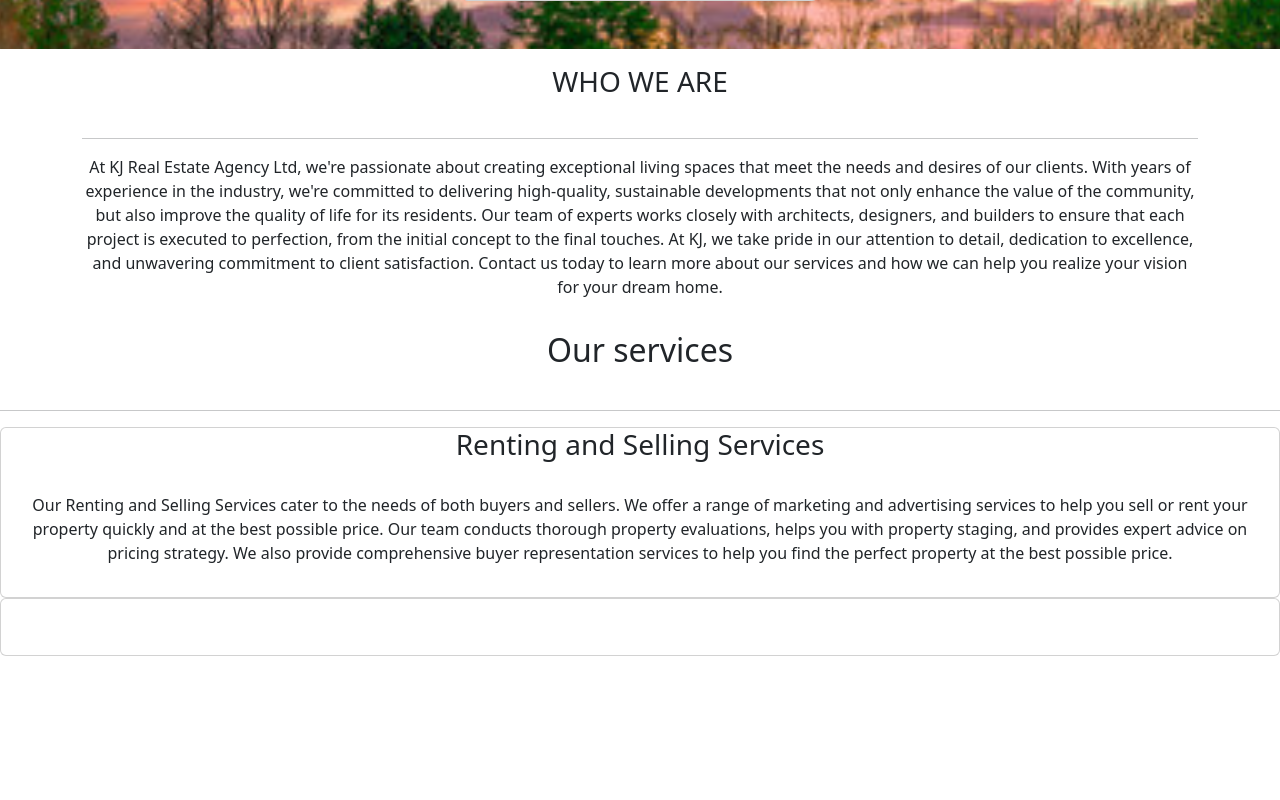
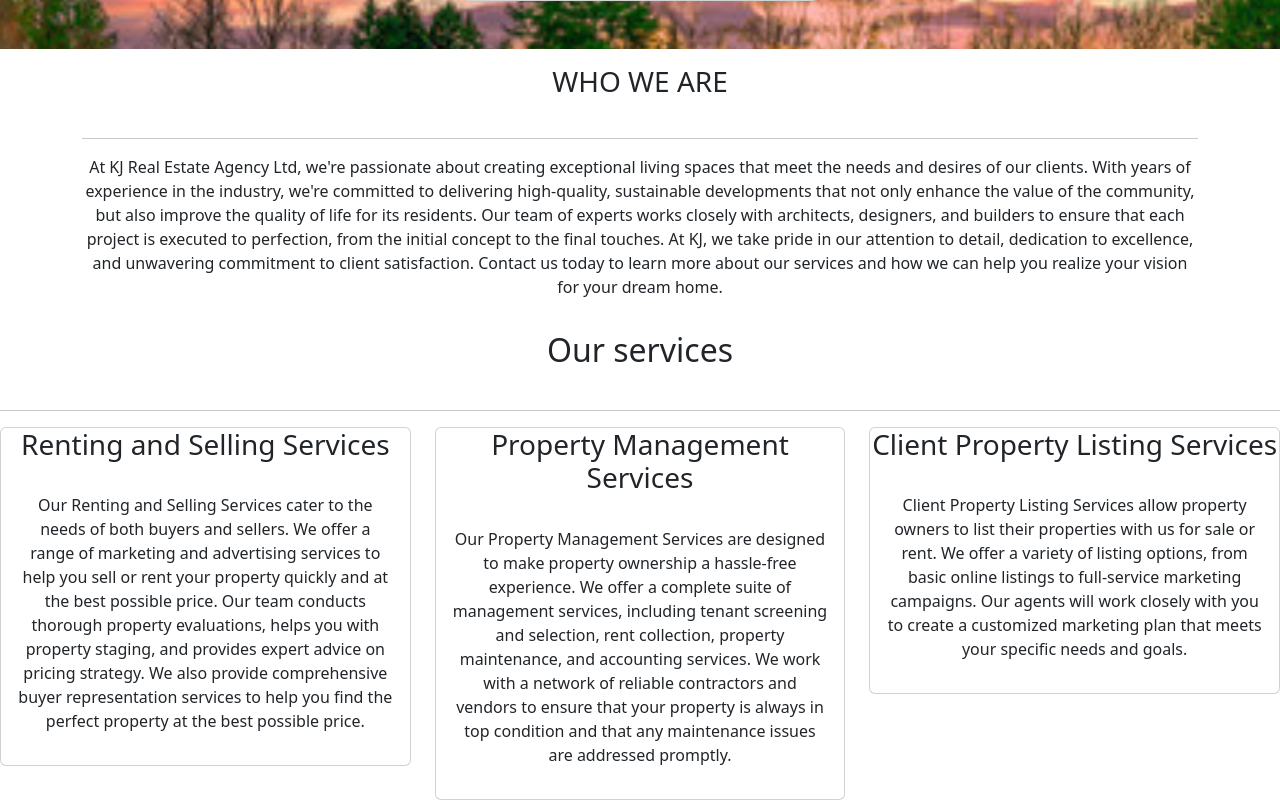
Before and after one commit to Kobby-Jones/react-deployment-with-k8s-ArgoCD, a React (Create React App) app: page / in a window 1280 px wide. Shown: the part 3454-4254 px from the top of the page. Before the commit the page ends 4110 px from the top, so only its background shows below. Built offline with nearby package versions, Linux system fonts and the light colour scheme.

Commit message:
Render ServiceRow

```diff
--- a/src/components/Services.jsx
+++ b/src/components/Services.jsx
@@ -1,7 +1,5 @@
 import React from 'react';
-import TestimonialCard from './TestimonialCard';
-import ServicesCard from './ServicesCard';
-import services from './ServicesTexts';
+import ServicesRow from './ServicesRow';
 
 function Services() {
     return (
@@ -18,8 +16,7 @@
                 }
                 />
             </div>
-            <ServicesCard title={services.rentAndSell.title} text={ services.rentAndSell.text} />
-            <TestimonialCard />
+            <ServicesRow />
         </div>
      );
 }
```
